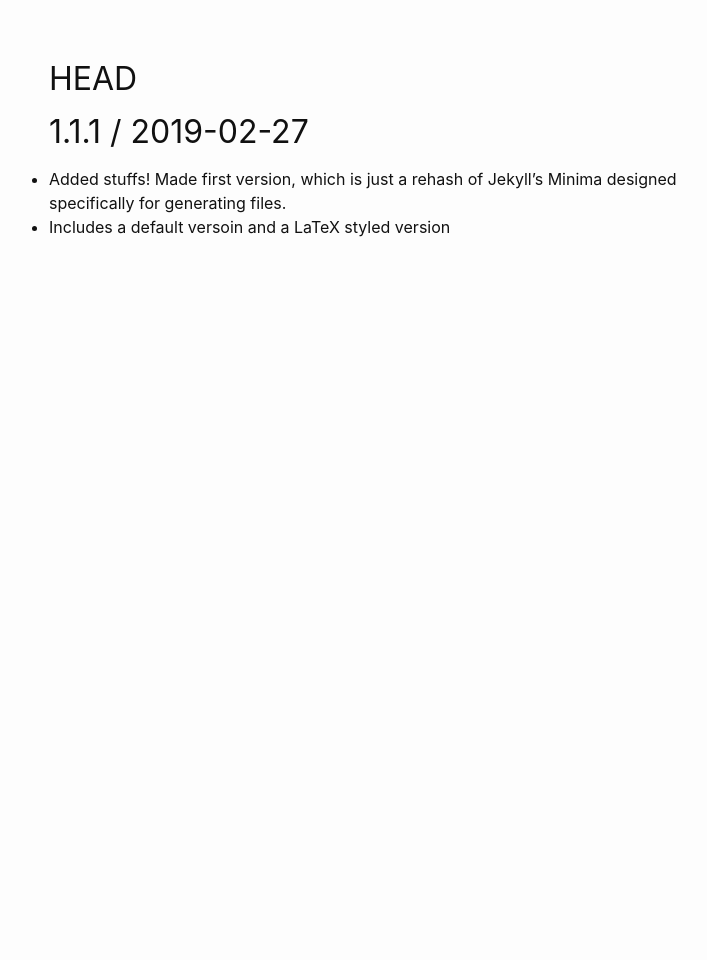
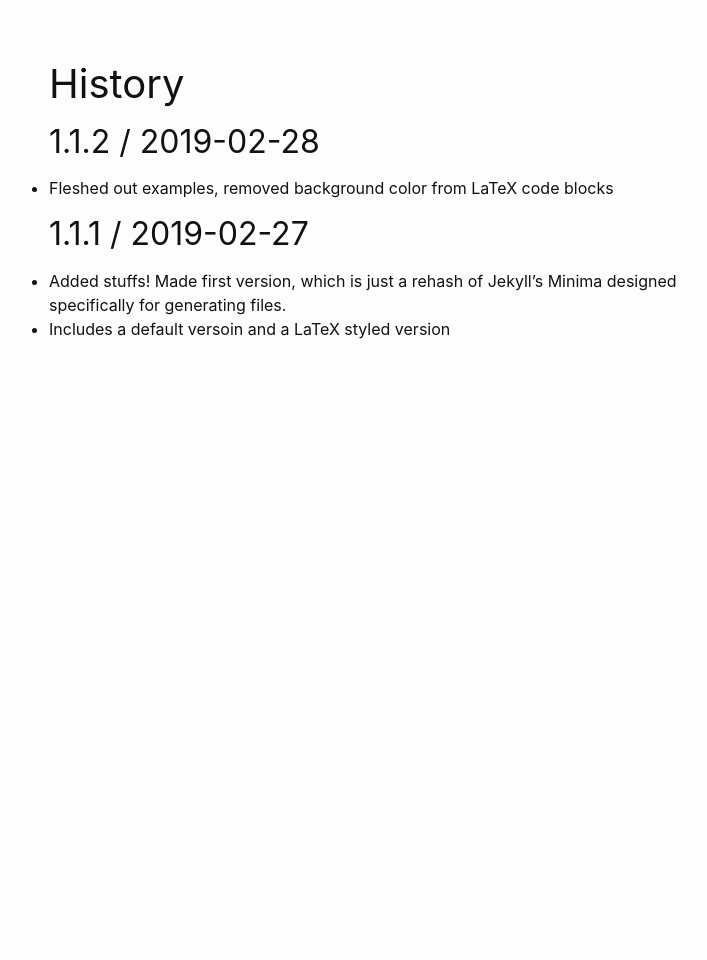
Before and after one commit to a2liu/docgen, a Jekyll site: the page built from History.md, in a window 1280 px wide. Shown: the whole page, without its empty margins (251-958 px from the left). Built offline with Jekyll 4.4.1, drawn with Linux system fonts in a browser that asks for light colours; our own code applies the rules of GitHub Pages for plain Markdown files.

Commit message:
Update History.md

```diff
--- a/History.md
+++ b/History.md
@@ -1,4 +1,7 @@
-## HEAD
+# History
+
+## 1.1.2 / 2019-02-28
+* Fleshed out examples, removed background color from LaTeX code blocks
 
 ## 1.1.1 / 2019-02-27
 
```
